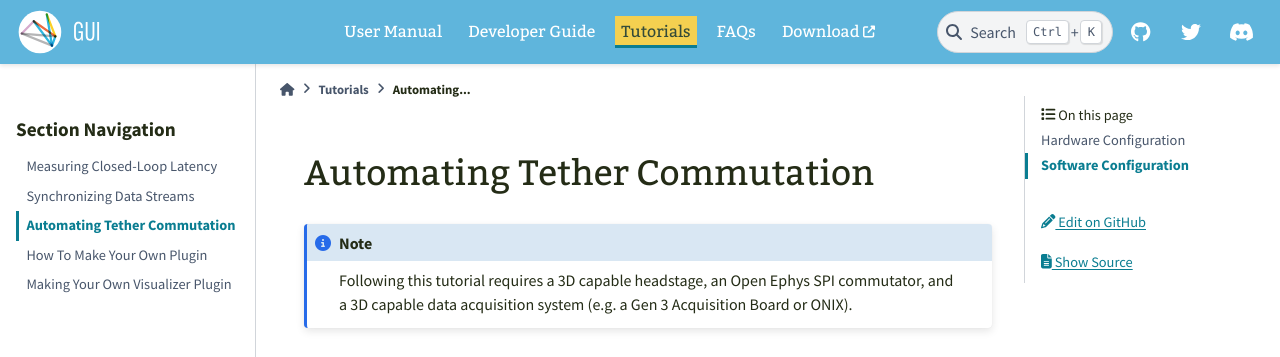
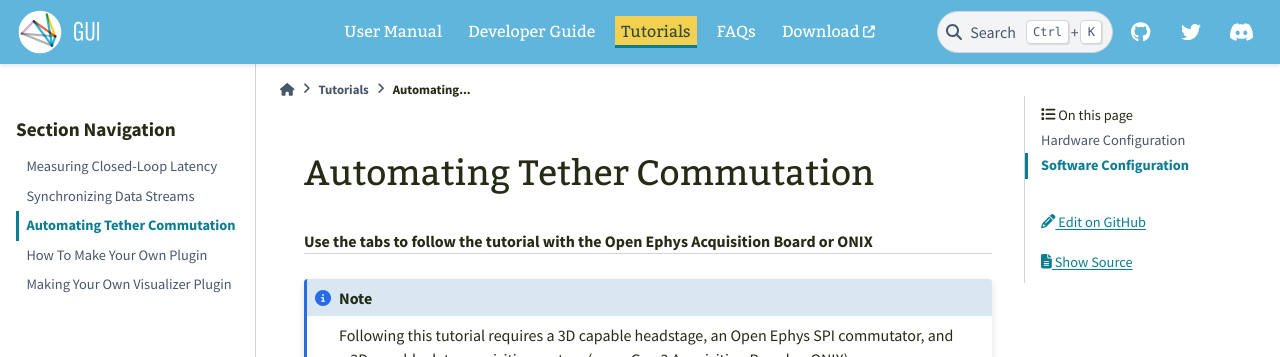
Before and after one commit to open-ephys/gui-docs, a Sphinx documentation site: the page built from source/Tutorials/Commutator.rst, in a window 1280 px wide and 900 px high, cut to the strip 0-357 px from the top of the window. Built offline with Sphinx 7.4.7 and the PyData theme 0.15.4, drawn with Linux system fonts in a browser that asks for light colours.

Commit message:
indicated tab based navigation

```diff
--- a/source/Tutorials/Commutator.rst
+++ b/source/Tutorials/Commutator.rst
@@ -5,6 +5,8 @@
 
 Automating Tether Commutation
 ==============================
+
+.. rubric:: Use the tabs to follow the tutorial with the Open Ephys Acquisition Board or ONIX
 
 ..  note::
     Following this tutorial requires a 3D capable headstage, an Open Ephys SPI
```
